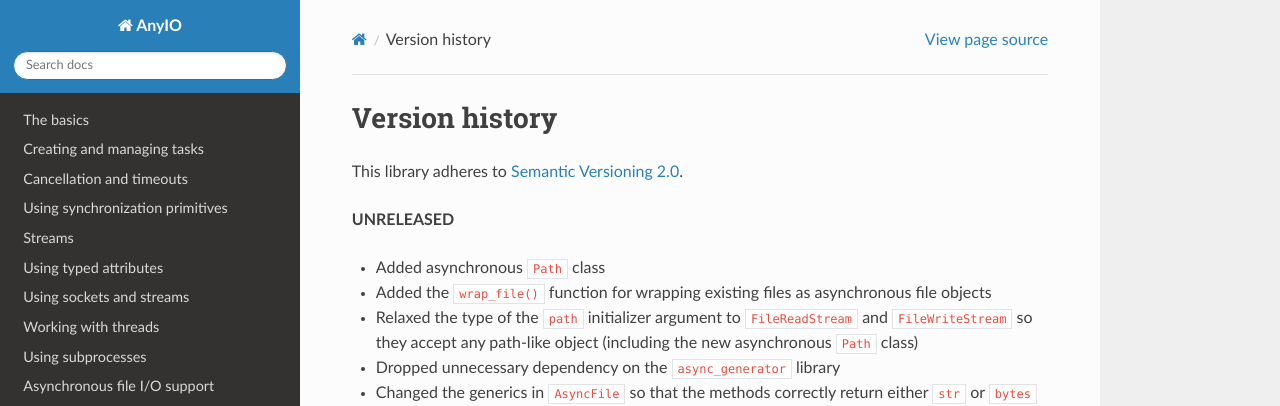
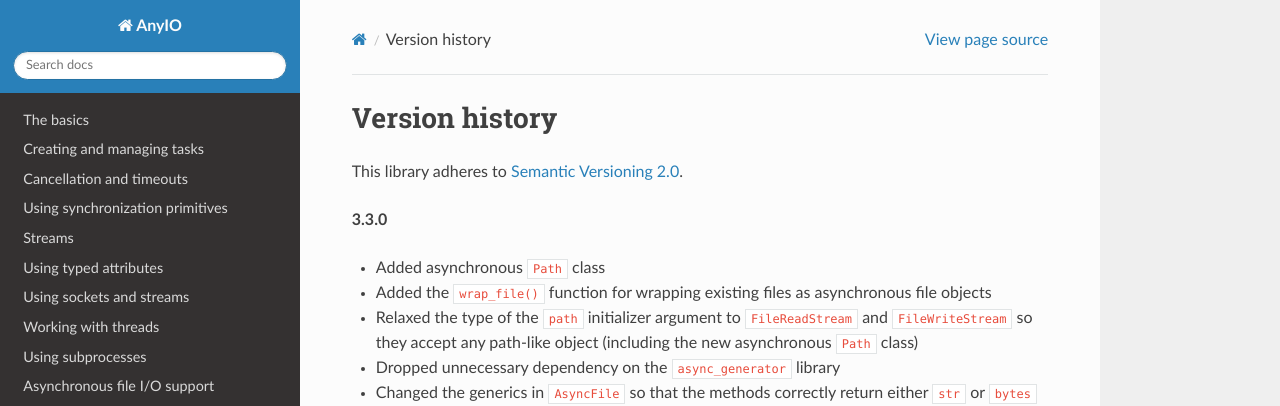
Before and after one commit to agronholm/anyio, a Sphinx documentation site: the page built from docs/versionhistory.rst, in a window 1280 px wide and 900 px high. Shown: the top 406 px of the window. Built offline with Sphinx 7.4.7 and the Read the Docs theme 2.0.0, drawn with Linux system fonts in a browser that asks for light colours.

Commit message:
Bumped up the version

```diff
--- a/docs/versionhistory.rst
+++ b/docs/versionhistory.rst
@@ -3,7 +3,7 @@ Version history
 
 This library adheres to `Semantic Versioning 2.0 <http://semver.org/>`_.
 
-**UNRELEASED**
+**3.3.0**
 
 - Added asynchronous ``Path`` class
 - Added the ``wrap_file()`` function for wrapping existing files as asynchronous file objects
```
